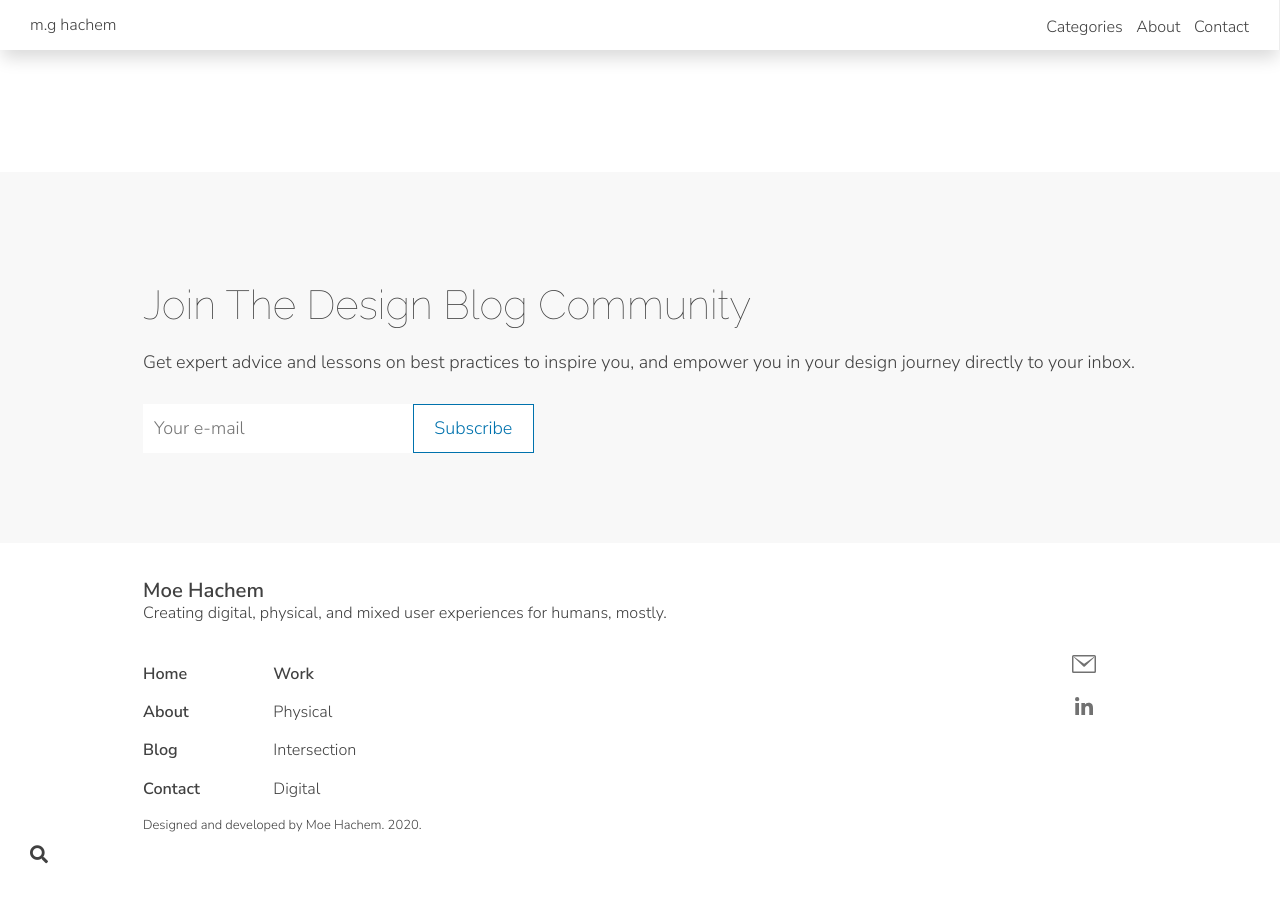
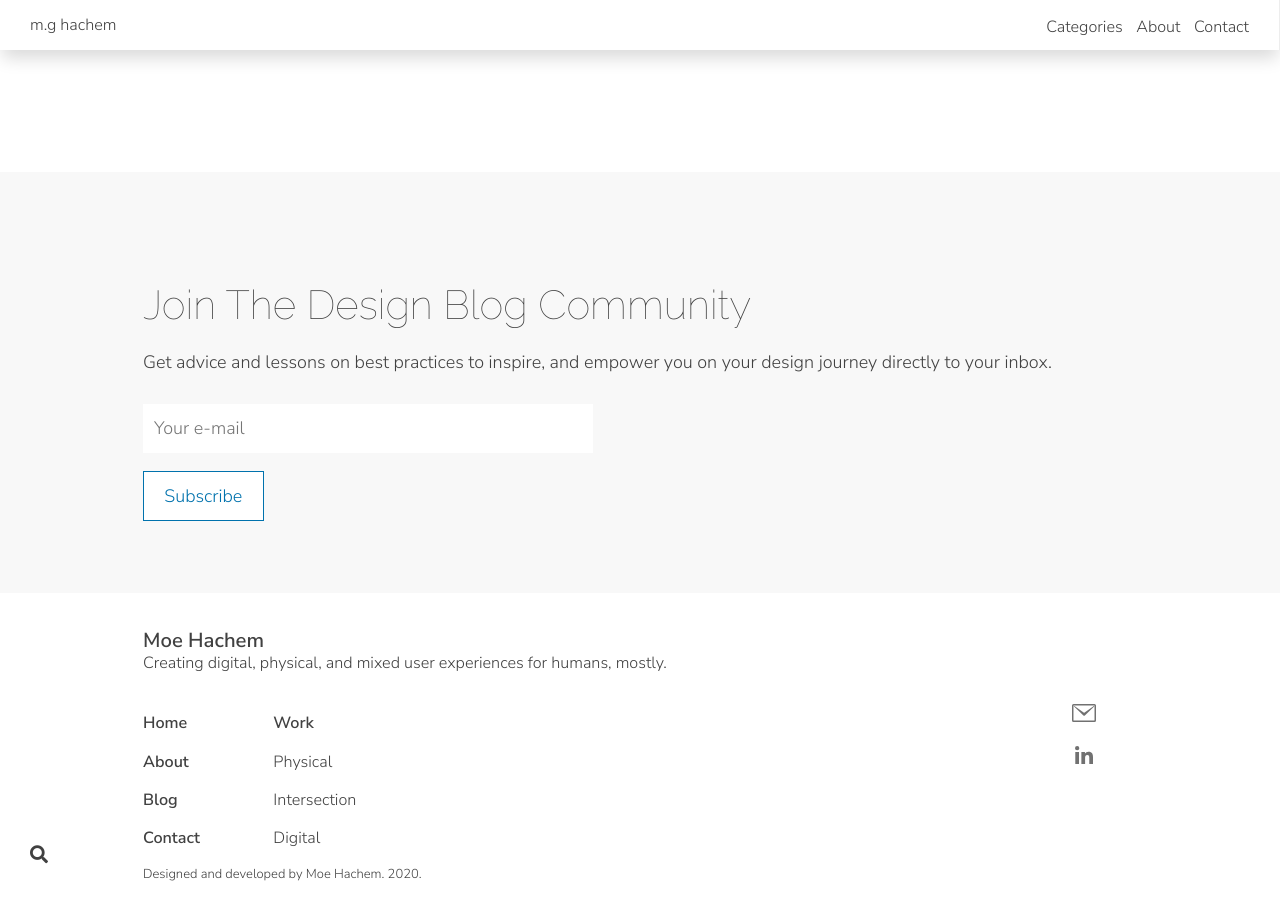
Before and after one commit to moehach/blog, a Jekyll site: the page built from index.html, in a window 1280 px wide and 900 px high, scrolled down 1712 px. Built offline with Jekyll 4.4.1, drawn with Linux system fonts in a browser that asks for light colours; nearby versions of some CDN libraries; the list of posts is cut into pages by our own code; comment, search, counter and statistics services are not loaded; before the commit the page ends 2563 px from its top, so only the background shows below that.

Commit message:
Update default.html

```diff
--- a/_layouts/default.html
+++ b/_layouts/default.html
@@ -117,28 +117,23 @@ $(function () {
 
     <!-- Newsletter
     ================================================== -->
-  </div>
 
     <div class="footer-background newsletter">
+      <div class="container">
       {% if site.mailchimp-list %}
-      <div class="container">
       <h2>Join The Design Blog Community</h2>
       <p>
-        Get expert advice and lessons on best practices to inspire you, and empower you in your design journey directly to your inbox.
+        Get advice and lessons on best practices to inspire, and empower you on your design journey directly to your inbox.
       </p>
       <form action="{{site.mailchimp-list}}" method="post" name="mc-embedded-subscribe-form" class="wj-contact-form validate" target="_blank" novalidate>
-          <div class="mc-field-group d-inline-flex">
+          <div class="mc-field-group">
           <input type="email" placeholder="Your e-mail" name="EMAIL" class="required email" id="mce-EMAIL" autocomplete="on" required>
           <input type="submit" value="Subscribe" name="subscribe" class="heart">
           </div>
       </form>
-
-
+    </div>
+    {% endif %}
   </div>
-
-
-        {% endif %}
-    </div>
 
 
 <!-- Begin Footer
@@ -157,19 +152,19 @@ $(function () {
     <div class="footer-row">
       <div class="footer-col-2">
         <ul class="footer-link-menu">
-          <li><a>Home</a></li>
-          <li><a>About</a></li>
-          <li><a>Blog</a></li>
-          <li><a>Contact</a></li>
+          <li><a href="https://www.mghachem.com">Home</a></li>
+          <li><a href="https://www.mghachem.com/about.html" >About</a></li>
+          <li><a href="{{ site.baseurl }}/">Blog</a></li>
+          <li><a href="https://ww.mghachem.com/contact.html">Contact</a></li>
         </ul>
       </div>
 
       <div class="footer-col-2">
         <ul class="footer-link-menu">
-          <li><a>Work</a></li>
-          <li><a class="footer-link-sub">Physical</a></li>
-          <li><a class="footer-link-sub">Intersection</a></li>
-          <li><a class="footer-link-sub">Digital</a></li>
+          <li><a href="https://www.mghachem.com/work.html">Work</a></li>
+          <li><a href="https://www.mghachem.com/physical.html" class="footer-link-sub">Physical</a></li>
+          <li><a href="https://www.mghachem.com/intersection.html" class="footer-link-sub">Intersection</a></li>
+          <li><a href="https://www.mghachem.com/digital.html" class="footer-link-sub">Digital</a></li>
         </ul>
       </div>
     </div>
@@ -177,7 +172,7 @@ $(function () {
 
 
     <div class="footer-col-5">
-      <a href="#" class="footer-social-icon">
+      <a href="https://www.mghachem.com/contact.html" class="footer-social-icon">
         <img class="footer-social-icon" src="{{ site.baseurl }}/assets/images/social-sharing/email.svg"/>
       </a>
       <a href="https://www.linkedin.com/in/mohamadhachem/">
@@ -198,6 +193,7 @@ $(function () {
 </footer>
 <!-- End Footer
 ================================================== -->
+</div>
 
 <!-- /.site-content -->
 
```
